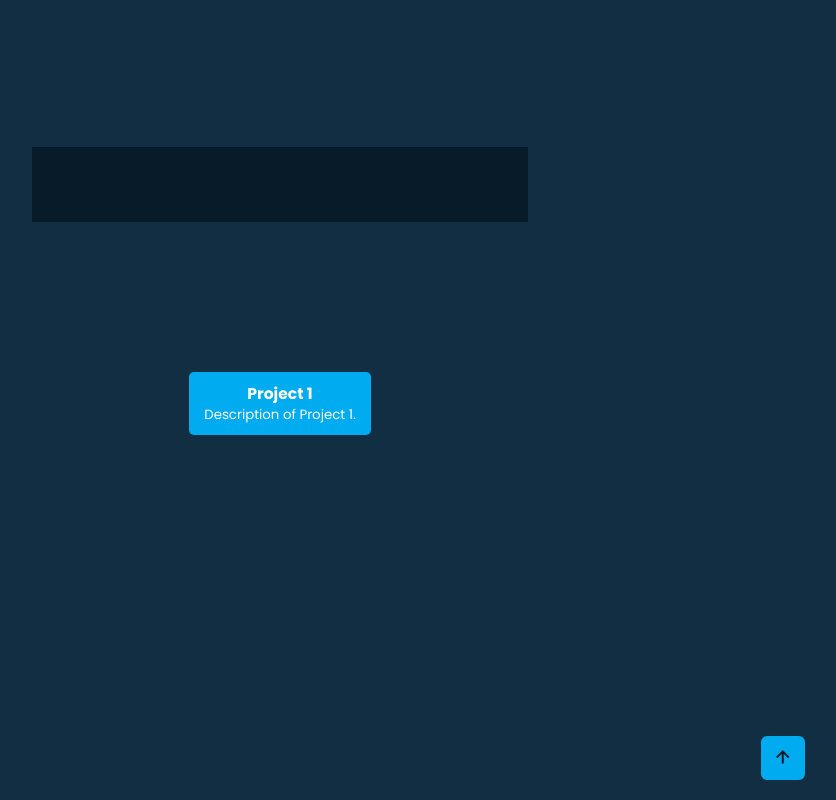
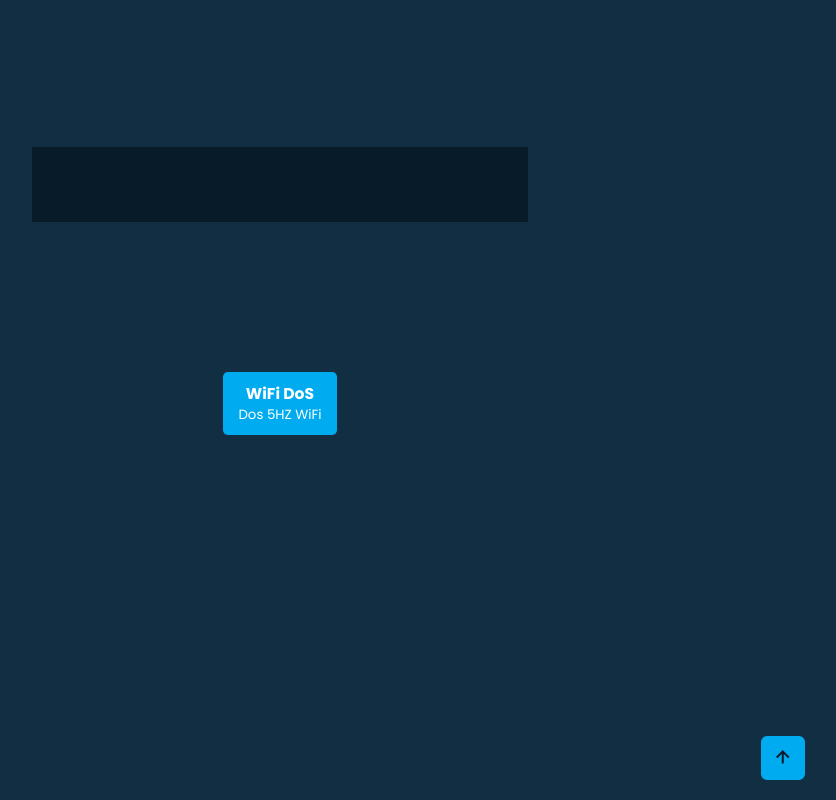
Before and after one commit to kintaro000/MyWebsite, a plain HTML site: page index.html in a window 1280 px wide. Shown: the part 3619-4419 px from the top of the page, without its empty margins (360-1196 px from the left). Drawn offline with nearby package versions, Linux system fonts and the light colour scheme.

Commit message:
Recent Update

```diff
--- a/index.html
+++ b/index.html
@@ -240,8 +240,8 @@
                 <div class="project-item">
                     <a href="https://github.com/kintaro000/DoS-Attack-Project/tree/main" target="_blank">
                         <button>
-                            <h3>Project 1</h3>
-                            <p>Description of Project 1.</p>
+                            <h3>WiFi DoS</h3>
+                            <p>Dos 5HZ WiFi</p>
                         </button>
                     </a>
                 </div>
```
